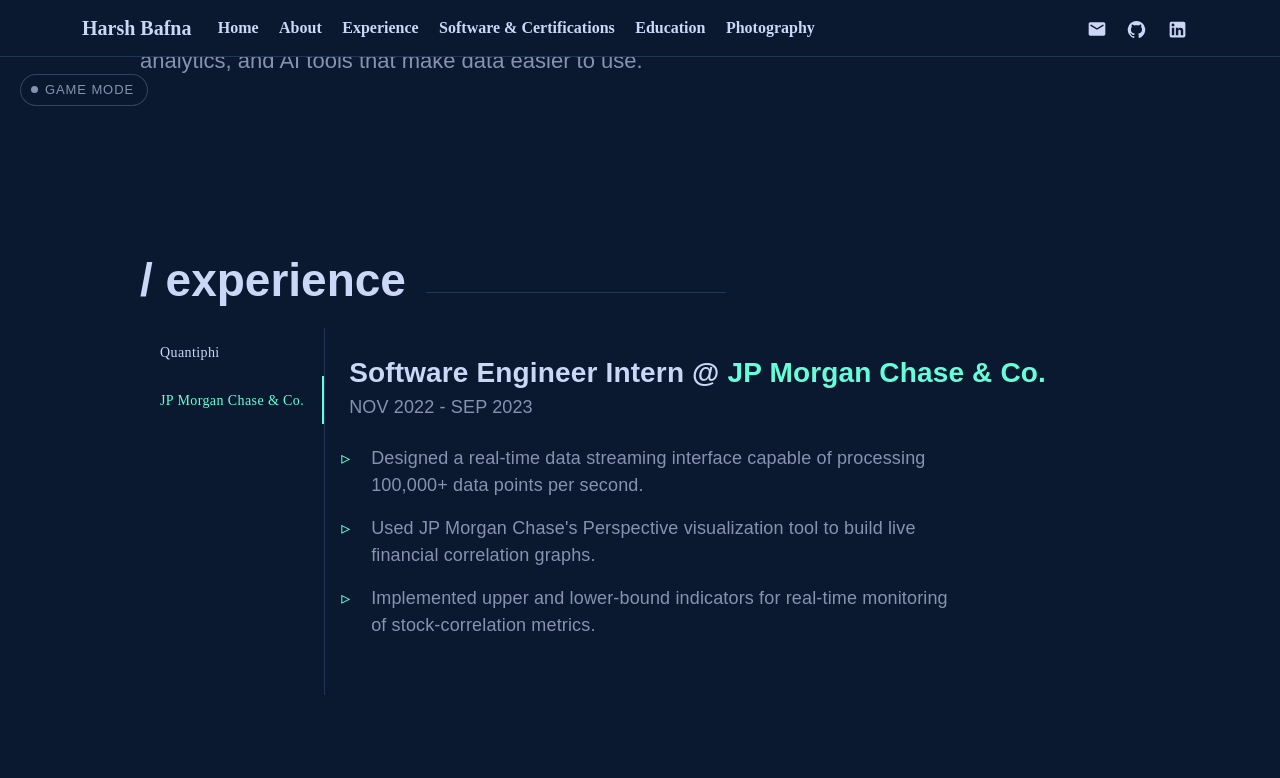
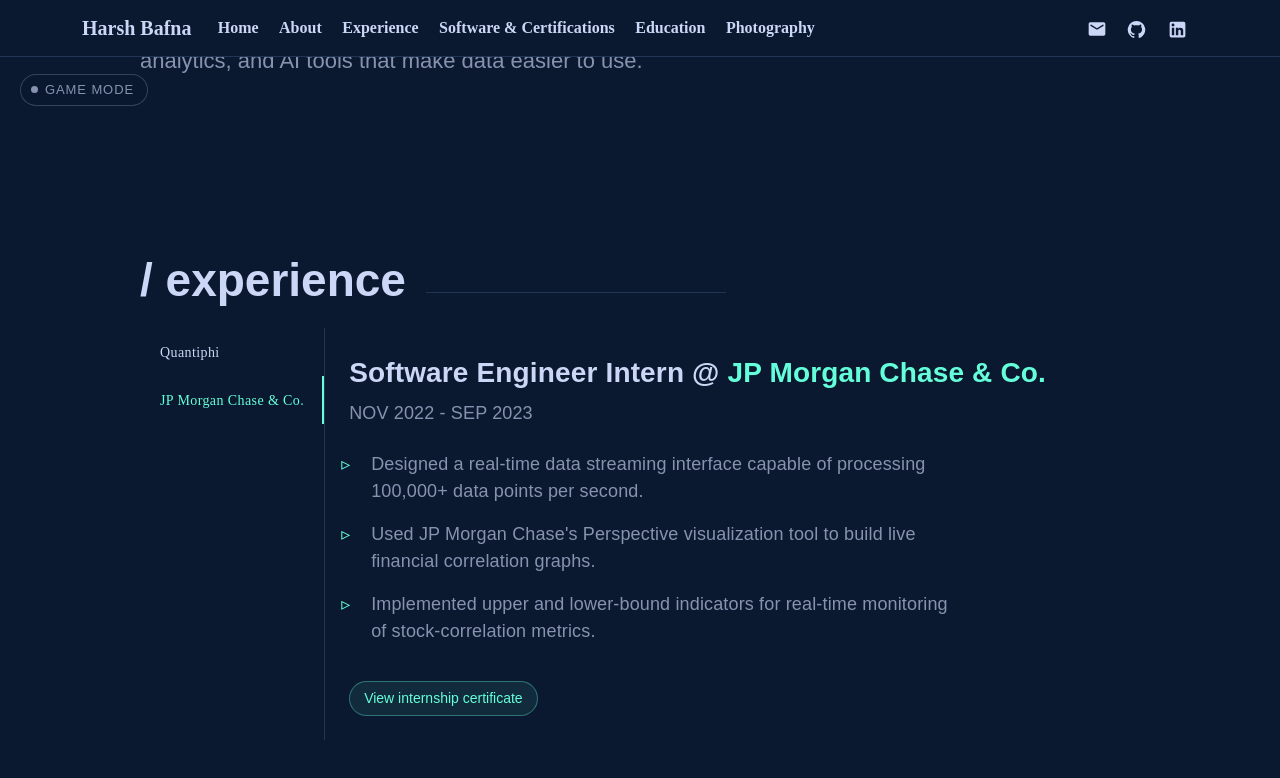
Before and after one commit to bafnaharsh/harsh-portfolio, a React (Vite) app: page / in a window 1280 px wide. Both pictures are taken after a click on the tab "JP Morgan Chase & Co.". Shown: the part 1115-1893 px from the top of the page. Built offline with nearby package versions, Linux system fonts and the light colour scheme; a web font is replaced by a local one.

Commit message:
Add JP Morgan internship certificate, update resume and viewer modal

```diff
--- a/src/App.jsx
+++ b/src/App.jsx
@@ -85,6 +85,7 @@
             }
           />
           <Route path="/photography" element={<PhotographyGallery />} />
+          <Route path="/certificate/:slug" element={<CertificateViewer />} />
           <Route path="/cert/:slug" element={<CertificateViewer />} />
           <Route path="/resume" element={<ResumeViewer />} />
         </Routes>
--- a/src/components/CertificateViewer.jsx
+++ b/src/components/CertificateViewer.jsx
@@ -7,9 +7,9 @@
 import "../styles/Certificates.css";
 import { getCertificateBySlug, certificates } from "../data/certificates";
 
-// Standalone, shareable certificate page at /cert/:slug. Renders the full PDF
+// Standalone, shareable certificate page at /certificate/:slug. Renders the full PDF
 // inline (like the resume) plus a back link to the home page. Direct links
-// (e.g. https://<site>/cert/google-cloud-engineer) work because of the SPA
+// (e.g. https://<site>/certificate/google-cloud-engineer) work because of the SPA
 // fallback in public/_redirects.
 const CertificateViewer = () => {
   const { slug } = useParams();
@@ -87,7 +87,7 @@
               .map((c) => (
                 <Link
                   key={c.slug}
-                  to={`/cert/${c.slug}`}
+                  to={`/certificate/${c.slug}`}
                   className="cert-page-other-pill"
                 >
                   {c.title}
--- a/src/components/JobList.jsx
+++ b/src/components/JobList.jsx
@@ -2,6 +2,8 @@
 import PropTypes from "prop-types";
 import { Tabs, Tab, Typography, Box, useTheme, useMediaQuery } from "@mui/material";
 import FadeInSection from "./FadeInSection";
+import PdfViewerModal from "./PdfViewerModal";
+import { getCertificateBySlug } from "../data/certificates";
 
 function TabPanel(props) {
   const { children, value, index, isMobile, ...other } = props;
@@ -45,8 +47,10 @@
 
 const JobList = () => {
   const [value, setValue] = React.useState(0);
+  const [activeCertificate, setActiveCertificate] = React.useState(null);
   const theme = useTheme();
   const isMobile = useMediaQuery(theme.breakpoints.down("md"));
+  const internshipCertificate = getCertificateBySlug("jp-morgan-forage-internship");
 
   const experienceItems = {
     Quantiphi: {
@@ -135,7 +139,9 @@
               {experienceItems[key]["jobTitle"] + " "}
             </span>
             <span className="joblist-job-company">{key}</span>
-            <div className="joblist-duration">{experienceItems[key]["duration"]}</div>
+            <div className="joblist-duration-row">
+              <div className="joblist-duration">{experienceItems[key]["duration"]}</div>
+            </div>
             <ul className="job-description">
               {experienceItems[key]["desc"].map((descItem, descIndex) => (
                 <FadeInSection key={descIndex} delay={(descIndex + 1) * 100 + "ms"}>
@@ -143,9 +149,26 @@
                 </FadeInSection>
               ))}
             </ul>
+            {key === "JP Morgan Chase & Co." && internshipCertificate && (
+              <button
+                type="button"
+                className="joblist-cert-button"
+                onClick={() => setActiveCertificate(internshipCertificate)}
+              >
+                View internship certificate
+              </button>
+            )}
           </TabPanel>
         ))}
       </Box>
+      {activeCertificate && (
+        <PdfViewerModal
+          title={`${activeCertificate.title} — ${activeCertificate.issuer}`}
+          src={`${activeCertificate.file}#view=FitH`}
+          shareUrl={`${window.location.origin}/certificate/${activeCertificate.slug}`}
+          onClose={() => setActiveCertificate(null)}
+        />
+      )}
     </Box>
   );
 };
--- a/src/components/PdfViewerModal.jsx
+++ b/src/components/PdfViewerModal.jsx
@@ -1,4 +1,5 @@
 import React, { useEffect, useState } from "react";
+import { createPortal } from "react-dom";
 import CloseRoundedIcon from "@mui/icons-material/CloseRounded";
 import ContentCopyRoundedIcon from "@mui/icons-material/ContentCopyRounded";
 import CheckRoundedIcon from "@mui/icons-material/CheckRounded";
@@ -61,7 +62,7 @@
     }
   };
 
-  return (
+  const viewer = (
     <div
       className="pdf-viewer-overlay"
       onClick={onClose}
@@ -111,6 +112,8 @@
       </div>
     </div>
   );
+
+  return createPortal(viewer, document.body);
 };
 
 export default PdfViewerModal;
--- a/src/components/Projects.jsx
+++ b/src/components/Projects.jsx
@@ -180,7 +180,9 @@
         <div className="cert-block">
           <div className="cert-block-label">certifications</div>
           <div className="cert-pills">
-            {certificates.map((cert) => {
+            {certificates
+              .filter((cert) => cert.slug !== "jp-morgan-forage-internship")
+              .map((cert) => {
                 const CertIcon = cert.icon;
                 return (
                   <button
@@ -209,7 +211,7 @@
         <PdfViewerModal
           title={`${activeCert.title} — ${activeCert.issuer}`}
           src={activeCert.file}
-          shareUrl={`${window.location.origin}/cert/${activeCert.slug}`}
+          shareUrl={`${window.location.origin}/certificate/${activeCert.slug}`}
           onClose={() => setActiveCert(null)}
         />
       )}
--- a/src/data/certificates.js
+++ b/src/data/certificates.js
@@ -5,9 +5,9 @@
 import CheckCircleRoundedIcon from "@mui/icons-material/CheckCircleRounded";
 
 // Single source of truth for certificates. The `slug` is the URL segment used
-// for the shareable route ({site}/cert/<slug>), and `file` is the static PDF
+// for the shareable route ({site}/certificate/<slug>), and `file` is the static PDF
 // served from /public/certs. Both the homepage pills and the standalone
-// /cert/:slug page read from this list.
+// /certificate/:slug page read from this list.
 export const certificates = [
   {
     slug: "google-cloud-engineer",
@@ -22,6 +22,13 @@
     issuer: "Google Cloud",
     file: "/certs/google-ml-engineer.pdf",
     icon: PsychologyRoundedIcon,
+  },
+  {
+    slug: "jp-morgan-forage-internship",
+    title: "JP Morgan Forage Internship",
+    issuer: "JP Morgan Chase & Co.",
+    file: "/certs/jp%20morgan%20forage%20internship.pdf",
+    icon: EmojiEventsRoundedIcon,
   },
   {
     slug: "one-for-all",
--- a/src/styles/Experience.css
+++ b/src/styles/Experience.css
@@ -18,10 +18,44 @@
   font-weight: bold;
 }
 
+.joblist-duration-row {
+  display: flex;
+  flex-wrap: wrap;
+  align-items: center;
+  gap: 12px;
+  margin-top: 6px;
+}
+
 .joblist-duration {
   font-family: "NTR", sans-serif;
   font-size: 18px;
   color: var(--slate);
+}
+
+.joblist-cert-button {
+  display: inline-flex;
+  align-items: center;
+  justify-content: center;
+  width: fit-content;
+  margin-top: 4px;
+  padding: 8px 14px;
+  border: 1px solid rgba(100, 255, 218, 0.35);
+  border-radius: 999px;
+  background: rgba(100, 255, 218, 0.08);
+  color: var(--green-bright);
+  font-family: "NTR", sans-serif;
+  font-size: 14px;
+  font-weight: 500;
+  line-height: 1.2;
+  cursor: pointer;
+  transition: transform 0.2s ease, background-color 0.2s ease, border-color 0.2s ease, color 0.2s ease;
+}
+
+.joblist-cert-button:hover {
+  transform: translateY(-1px);
+  background: rgba(100, 255, 218, 0.16);
+  border-color: var(--green-bright);
+  color: var(--lightest-slate);
 }
 
 #vertical-tabpanel {
--- a/src/styles/PdfViewerModal.css
+++ b/src/styles/PdfViewerModal.css
@@ -3,9 +3,24 @@
    resume). This file only adds the toolbar bar that sits above the iframe and
    adjusts the modal layout so the iframe fills the remaining height. */
 
+.pdf-viewer-overlay {
+  position: fixed;
+  inset: 0;
+  z-index: 2000;
+  background-color: rgba(0, 0, 0, 0.75);
+  display: flex;
+  align-items: center;
+  justify-content: center;
+  padding: 24px;
+}
+
 .pdf-viewer-modal {
   display: flex;
   flex-direction: column;
+  width: min(1100px, 100%);
+  height: min(90vh, 100%);
+  max-width: 1100px;
+  max-height: 90vh;
 }
 
 .pdf-viewer-bar {
```
Also changed, not shown: 2 other files (tests, documents, lock files or other folders). Lines whose indentation alone changed are shown as unchanged.
